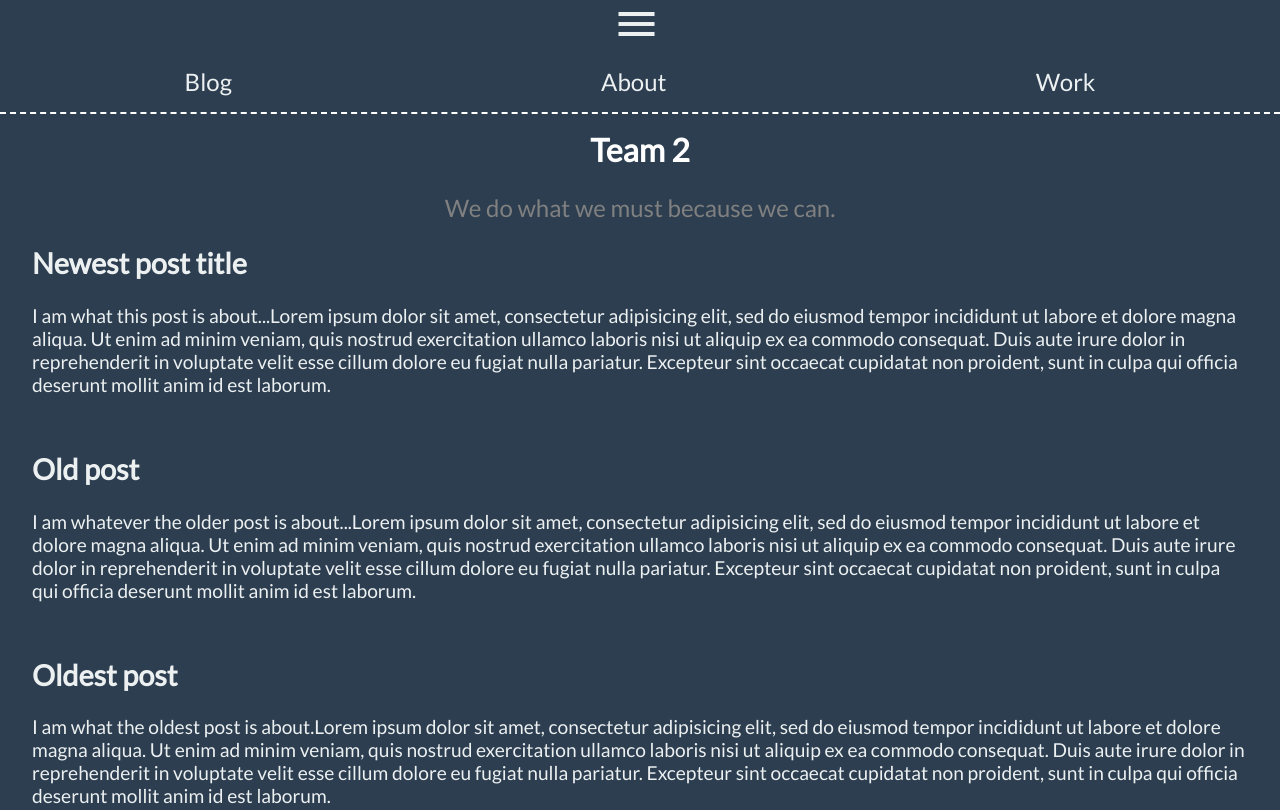
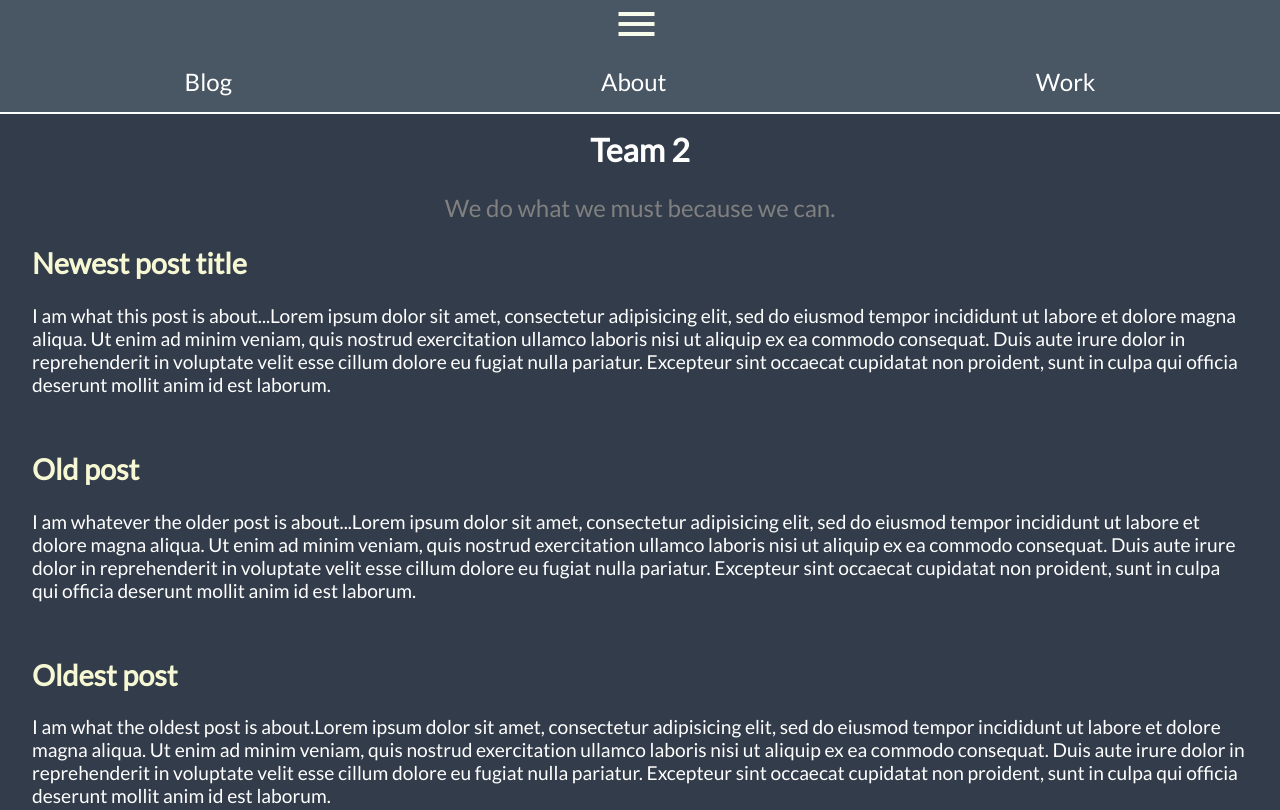
Before and after one commit to FACalike/project-1, a plain HTML site: page index.html in a window 1280 px wide. Shown: the top 810 px of the page. Drawn offline with Linux system fonts and the light colour scheme.

Commit message:
Added new color scheme

```diff
--- a/style.css
+++ b/style.css
@@ -4,15 +4,18 @@
 
 body {
   font-family: 'Lato', sans-serif;
-  background-color: #2c3e50;
-  color:#ecf0f1;
+  background-color: #333C4A;
+  color:#F8FCEB;
   position: relative;
   margin: 0;
 }
 
+h2 {
+  color: #F6F7D3;
+}
 a {
   text-decoration: none;
-  color: #ecf0f1;
+  color: white;
 }
 
 a:hover {
@@ -36,12 +39,12 @@ label[for='menu-button'] i {
 }
 
 #navbar {
-  background: #2c3e50;
+  background: #495664;
   position: fixed;
   top: 0;
   width: 100%;
   text-align: center;
-  border-bottom: white 2px dashed;
+  border-bottom: white 2px solid;
 }
 
 #menu-button {
@@ -107,8 +110,8 @@ header {
 footer {
   padding: 0;
   text-align: center;
-  background-color: black;
-  border-top: 2px solid gray;
+  background-color: #495664;
+  border-top: 2px solid white;
 }
 
 .footer-bar {
```
